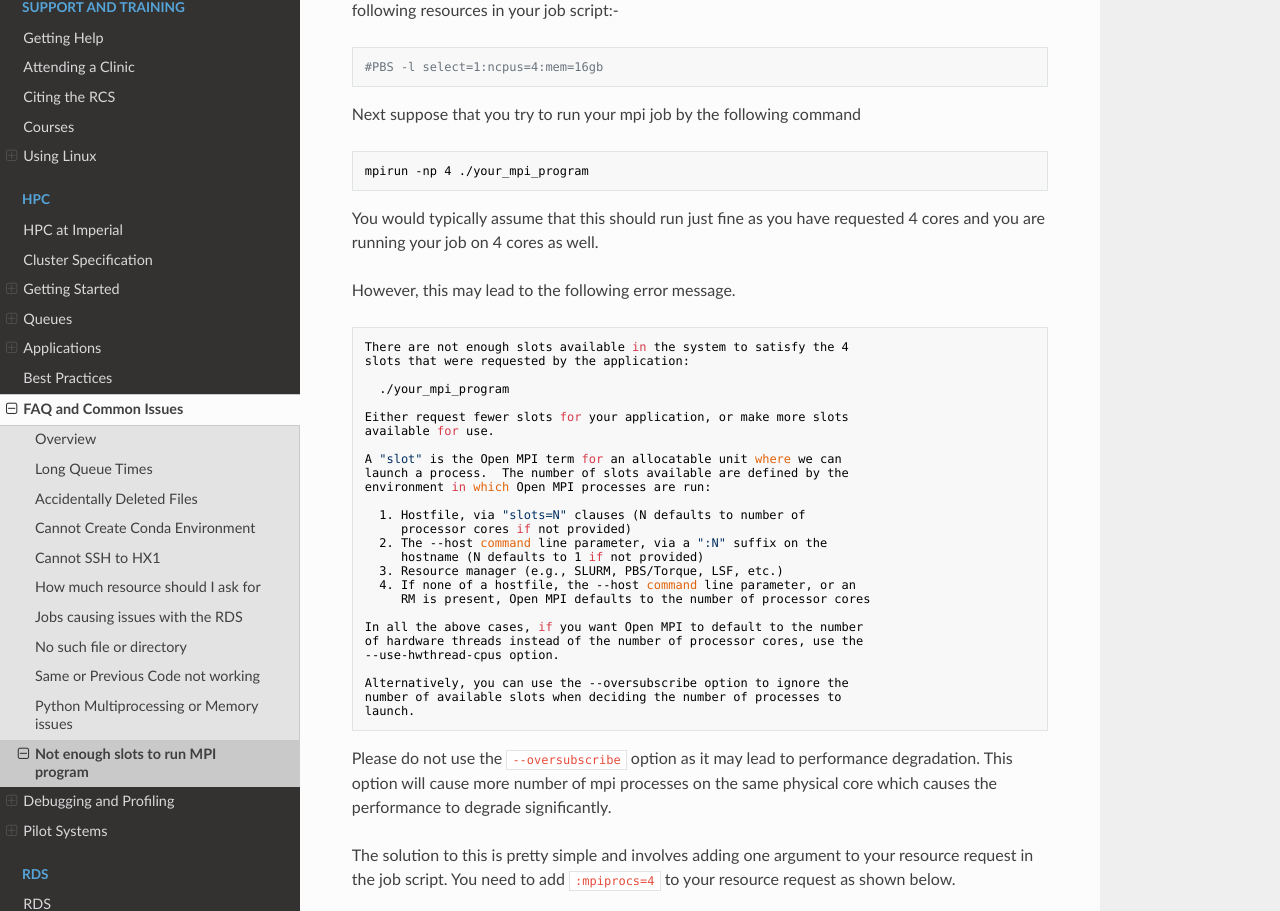
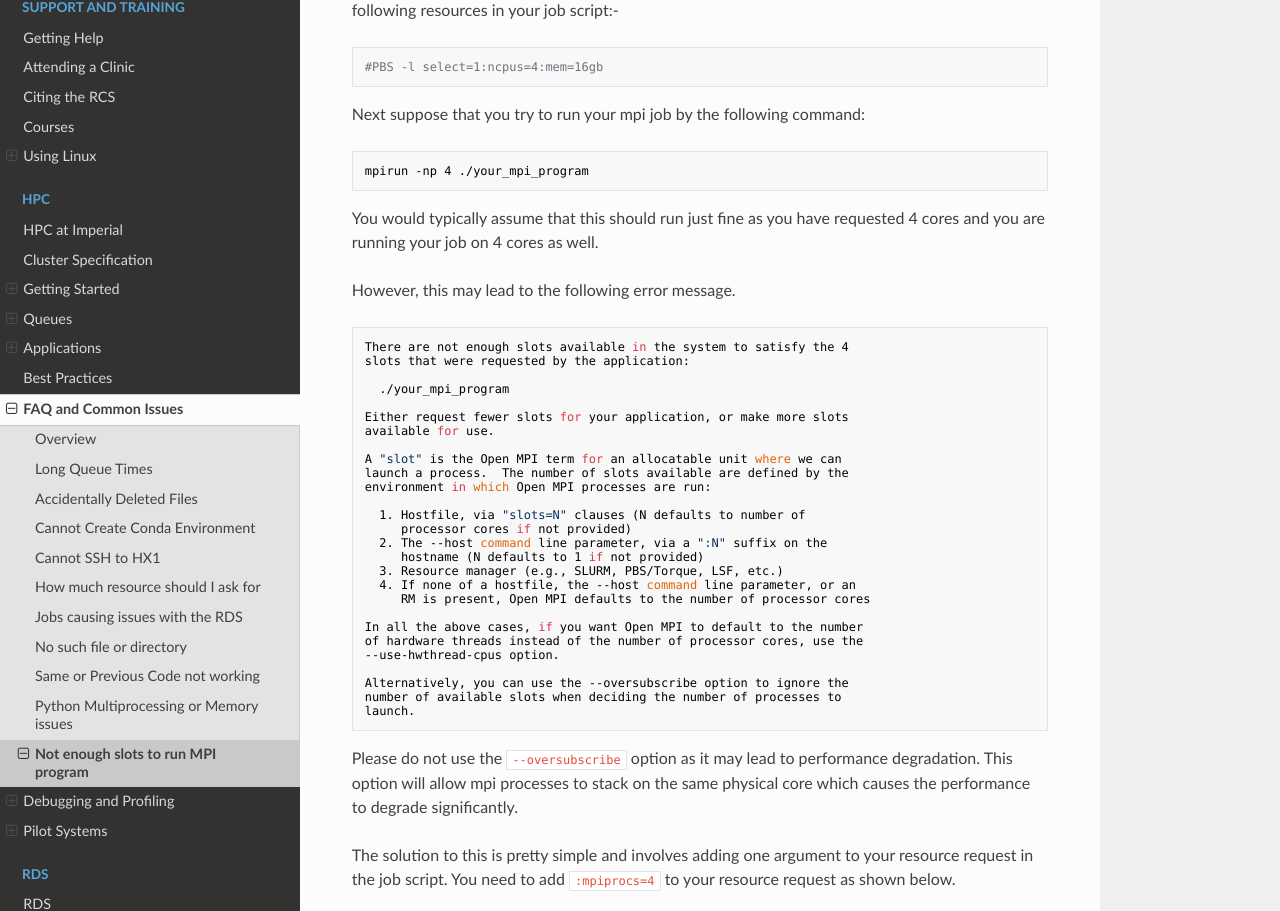
Before and after one commit to ImperialCollegeLondon/icl-rcs-user-guide, an MkDocs documentation site: the page built from docs/hpc/faq/not-enough-slots.md, in a window 1280 px wide and 1400 px high. Shown: the part 185-1096 px from the top of the window. Built offline with MkDocs 1.6.1, drawn with Linux system fonts in a browser that asks for light colours; nearby versions of some CDN libraries.

Commit message:
Apply suggestions from code review
Co-authored-by: David Hempston <cyber_veio@hotmail.com>

````diff
--- a/docs/hpc/faq/not-enough-slots.md
+++ b/docs/hpc/faq/not-enough-slots.md
@@ -6,7 +6,7 @@ Let us suppose that you want to run a MPI program on the cluster and you have re
 #PBS -l select=1:ncpus=4:mem=16gb
 ```
 
-Next suppose that you try to run your mpi job by the following command
+Next suppose that you try to run your mpi job by the following command:
 
 ```bash
 mpirun -np 4 ./your_mpi_program
@@ -46,7 +46,7 @@ number of available slots when deciding the number of processes to
 launch.
 ```
 
-Please do not use the `--oversubscribe` option as it may lead to performance degradation. This option will cause more number of mpi processes on the same physical core which causes the performance to degrade significantly.
+Please do not use the `--oversubscribe` option as it may lead to performance degradation. This option will allow mpi processes to stack on the same physical core which causes the performance to degrade significantly.
 
 The solution to this is pretty simple and involves adding one argument to your resource request in the job script. You need to add `:mpiprocs=4` to your resource request as shown below.
 
````
Also changed, not shown: docs/hpc/faq/python-multiprocessing.md (+1 -1 lines).
